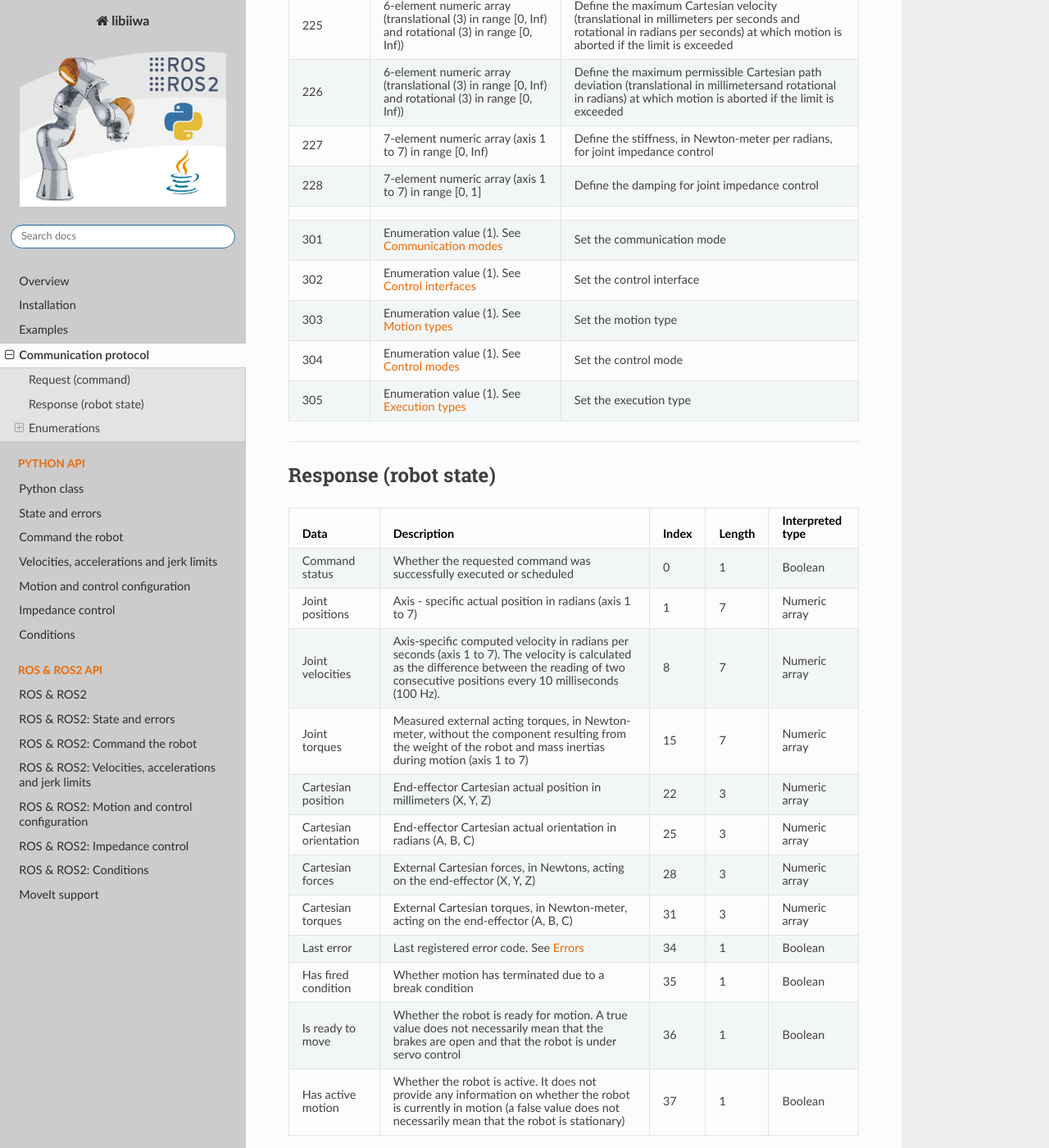
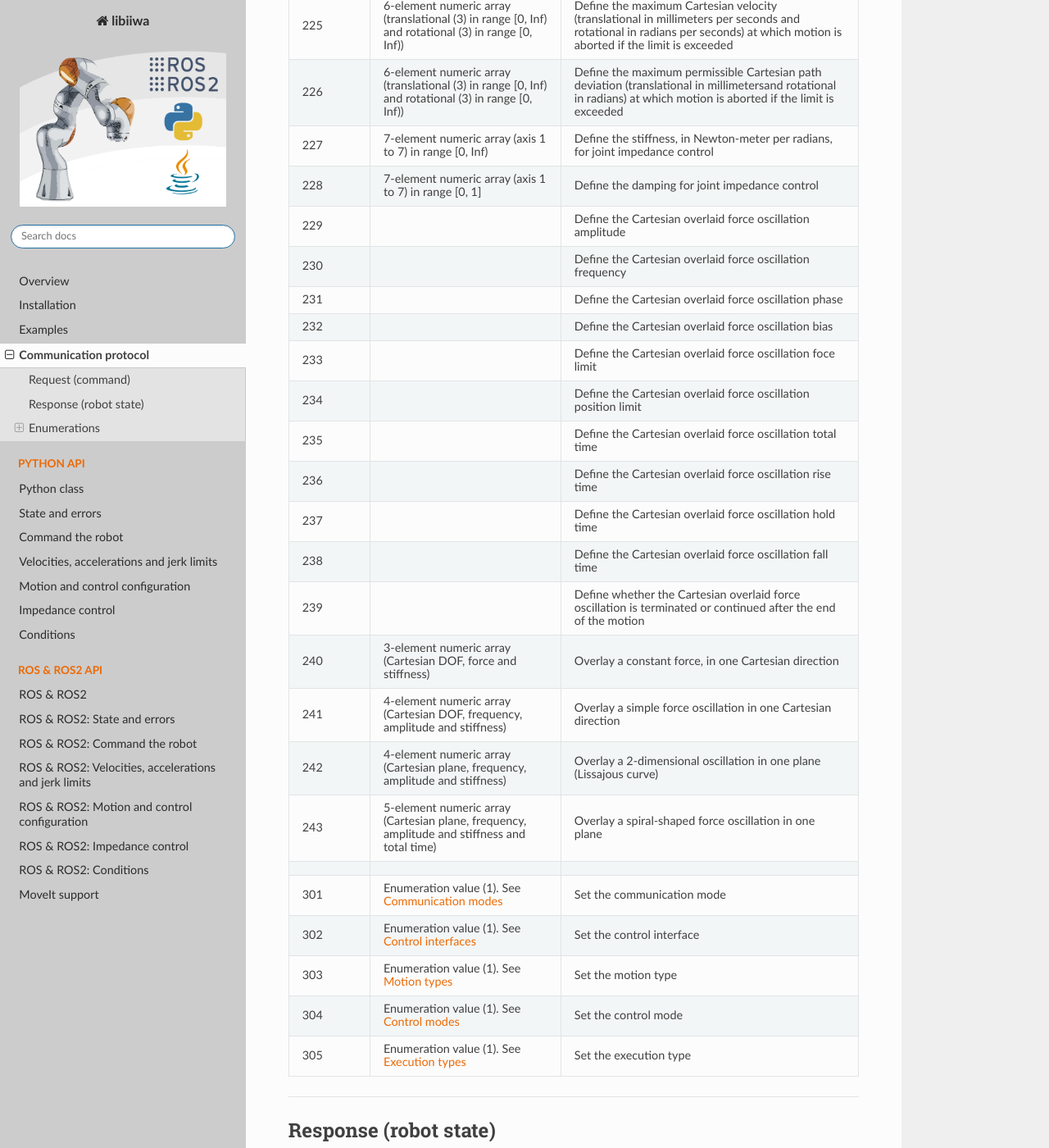
Before and after one commit to Toni-SM/libiiwa, a Sphinx documentation site: the page built from docs/source/intro/protocol.rst, in a window 1280 px wide and 1400 px high, scrolled down 1970 px. Shown: the whole window at 82% size. Built offline with Sphinx 7.4.7 and the Read the Docs theme 2.0.0, drawn with Linux system fonts in a browser that asks for light colours; the version number could not be read and is left out; some of the changed text lies outside the part shown.

Commit message:
Update communication protocol in docs

```diff
--- a/docs/source/intro/protocol.rst
+++ b/docs/source/intro/protocol.rst
@@ -106,6 +106,51 @@ Request (command)
     * - 228
       - 7-element numeric array (axis 1 to 7) in range [0, 1]
       - Define the damping for joint impedance control
+    * - 229
+      -
+      - Define the Cartesian overlaid force oscillation amplitude
+    * - 230
+      -
+      - Define the Cartesian overlaid force oscillation frequency
+    * - 231
+      -
+      - Define the Cartesian overlaid force oscillation phase
+    * - 232
+      -
+      - Define the Cartesian overlaid force oscillation bias
+    * - 233
+      -
+      - Define the Cartesian overlaid force oscillation foce limit
+    * - 234
+      -
+      - Define the Cartesian overlaid force oscillation position limit
+    * - 235
+      -
+      - Define the Cartesian overlaid force oscillation total time
+    * - 236
+      -
+      - Define the Cartesian overlaid force oscillation rise time
+    * - 237
+      -
+      - Define the Cartesian overlaid force oscillation hold time
+    * - 238
+      -
+      - Define the Cartesian overlaid force oscillation fall time
+    * - 239
+      -
+      - Define whether the Cartesian overlaid force oscillation is terminated or continued after the end of the motion
+    * - 240
+      - 3-element numeric array (Cartesian DOF, force and stiffness)
+      - Overlay a constant force, in one Cartesian direction
+    * - 241
+      - 4-element numeric array (Cartesian DOF, frequency, amplitude and stiffness)
+      - Overlay a simple force oscillation in one Cartesian direction
+    * - 242
+      - 4-element numeric array (Cartesian plane, frequency, amplitude and stiffness)
+      - Overlay a 2-dimensional oscillation in one plane (Lissajous curve)
+    * - 243
+      - 5-element numeric array (Cartesian plane, frequency, amplitude and stiffness and total time)
+      - Overlay a spiral-shaped force oscillation in one plane
     * -
       -
       -
```
Also changed, not shown: other parts of docs/source/intro/protocol.rst (+1 -1 lines).
